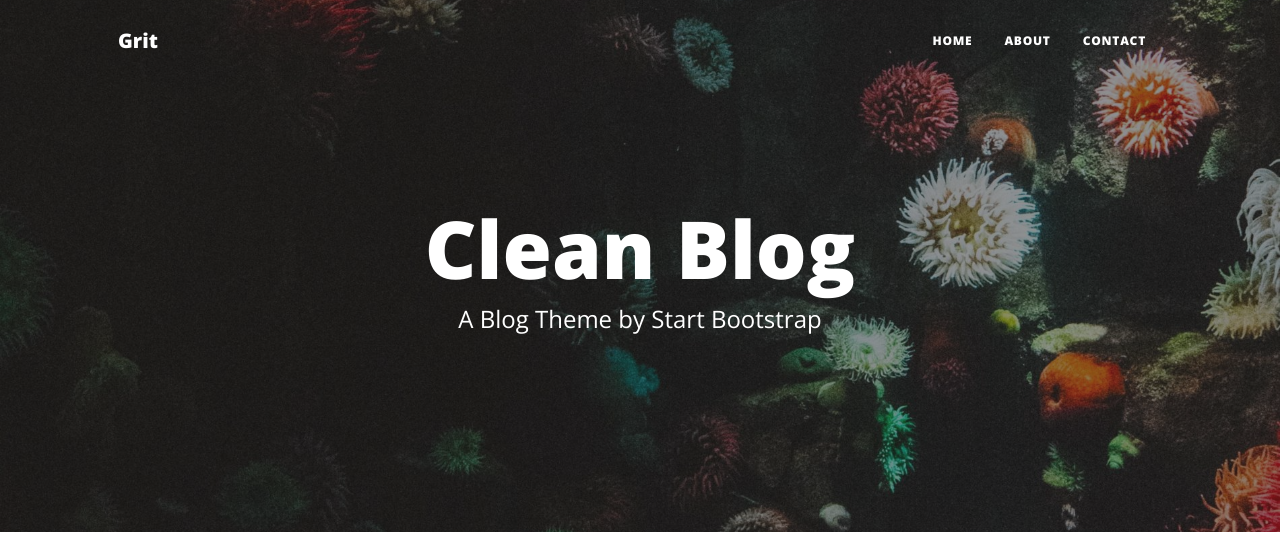
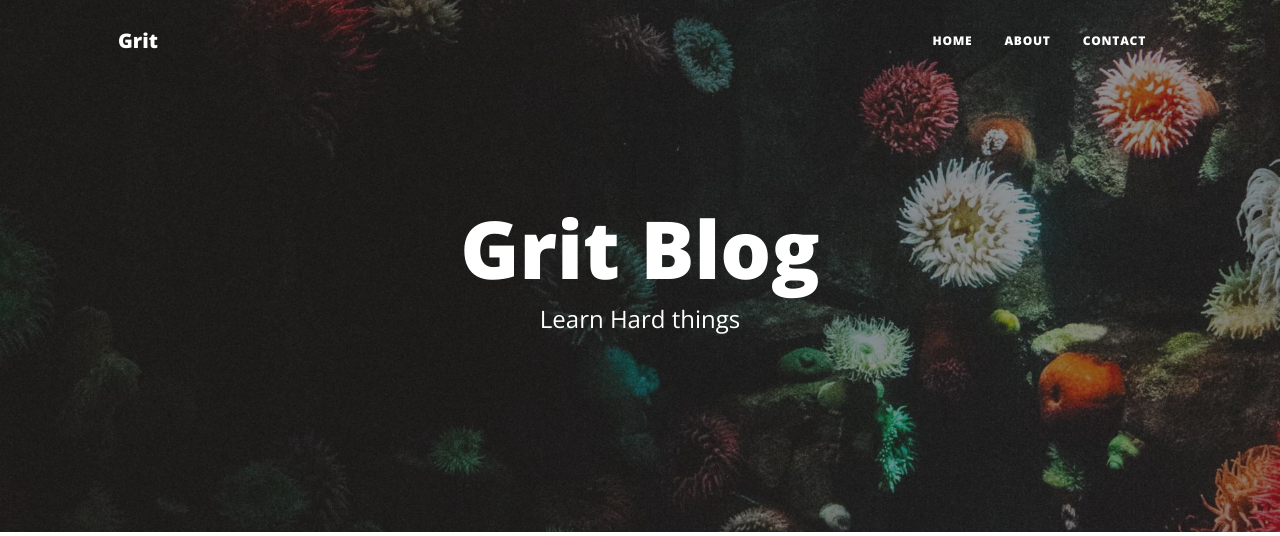
Before and after one commit to godfreydekew/Grit_Blog, a Flask app: page / in a window 1280 px wide. Shown: the top 536 px of the page. Run offline with Flask 3, Linux system fonts and the light colour scheme; some libraries are stand-ins or nearby versions.

Commit message:
Change header text

```diff
--- a/templates/index.html
+++ b/templates/index.html
@@ -9,8 +9,8 @@
     <div class="row gx-4 gx-lg-5 justify-content-center">
       <div class="col-md-10 col-lg-8 col-xl-7">
         <div class="site-heading">
-          <h1>Clean Blog</h1>
-          <span class="subheading">A Blog Theme by Start Bootstrap</span>
+          <h1>Grit Blog</h1>
+          <span class="subheading">Learn Hard things</span>
         </div>
       </div>
     </div>
```
